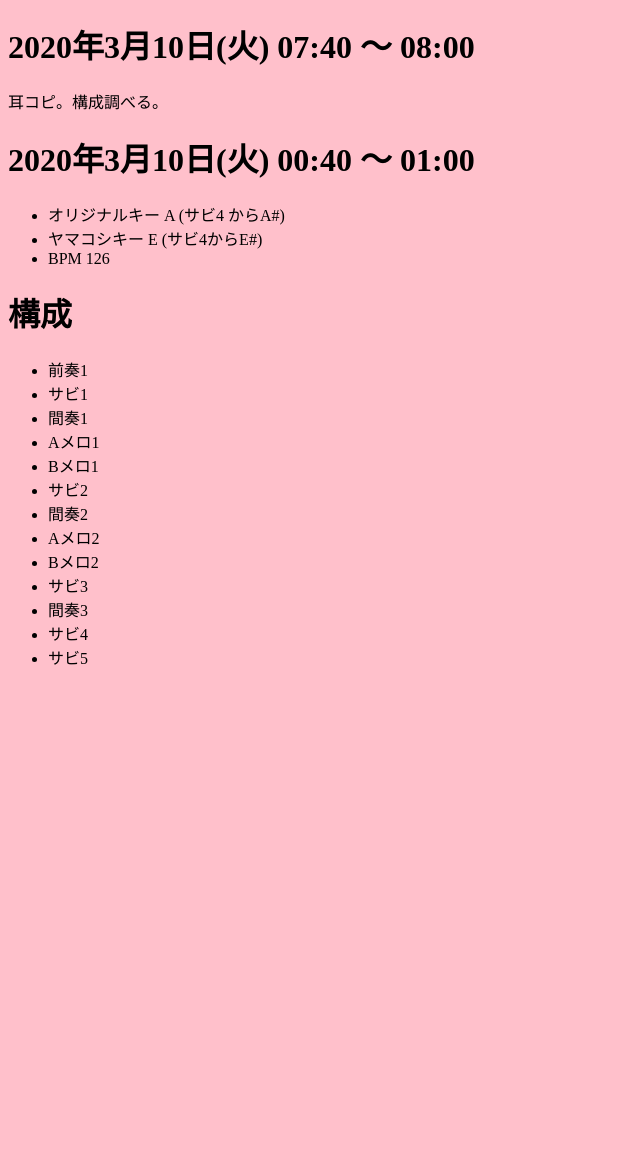
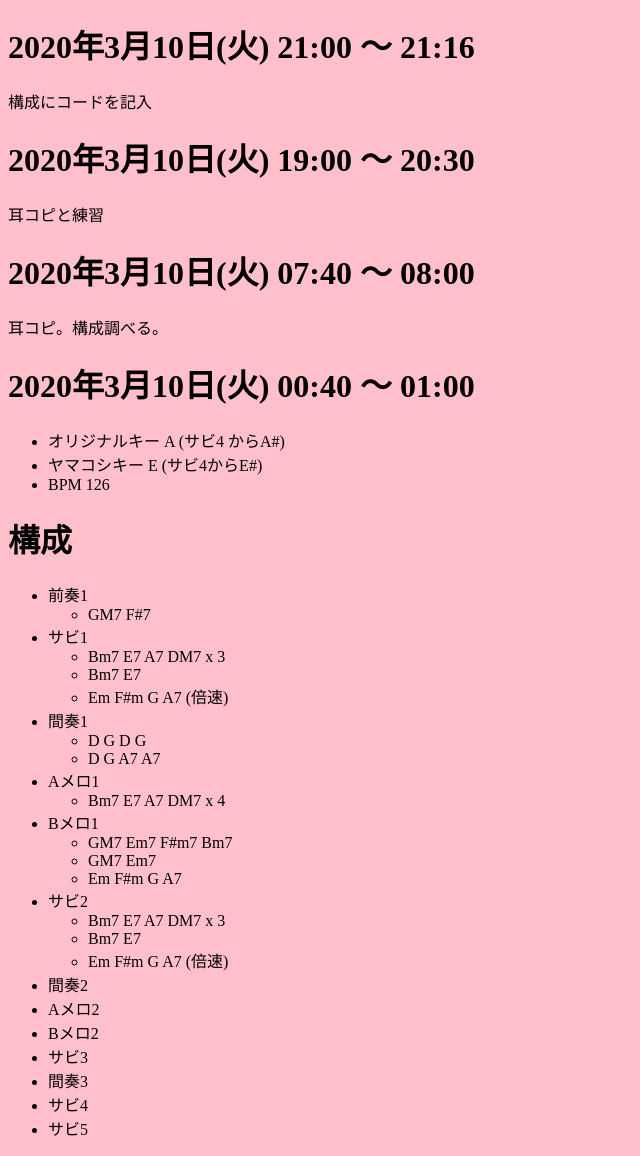
Before and after one commit to takaoyamakoshi/momochi, a Jekyll site: the page built from showtime/number/pop_music.md, in a window 1280 px wide. Shown: the whole page, without its empty margins (0-640 px from the left). Built offline with Jekyll 4.4.1, drawn with Linux system fonts in a browser that asks for light colours; our own code applies the rules of GitHub Pages for plain Markdown files; before the commit the page ends 900 px from its top, so only the background shows below that.

Commit message:
Update pop_music.md

```diff
--- a/showtime/number/pop_music.md
+++ b/showtime/number/pop_music.md
@@ -1,3 +1,11 @@
+# 2020年3月10日(火) 21:00 ～ 21:16
+
+構成にコードを記入
+
+# 2020年3月10日(火) 19:00 ～ 20:30
+
+耳コピと練習
+
 # 2020年3月10日(火) 07:40 ～ 08:00
 
 耳コピ。構成調べる。
@@ -11,11 +19,24 @@
 # 構成
 
 - 前奏1
+  - GM7 F#7
 - サビ1
+  - Bm7 E7 A7 DM7 x 3
+  - Bm7 E7
+  - Em F#m G A7 (倍速)
 - 間奏1
+  - D G D G
+  - D G A7 A7
 - Aメロ1
+  - Bm7 E7 A7 DM7 x 4
 - Bメロ1
+  - GM7 Em7 F#m7 Bm7
+  - GM7 Em7
+  - Em F#m G A7
 - サビ2
+  - Bm7 E7 A7 DM7 x 3
+  - Bm7 E7
+  - Em F#m G A7 (倍速)
 - 間奏2
 - Aメロ2
 - Bメロ2
```
